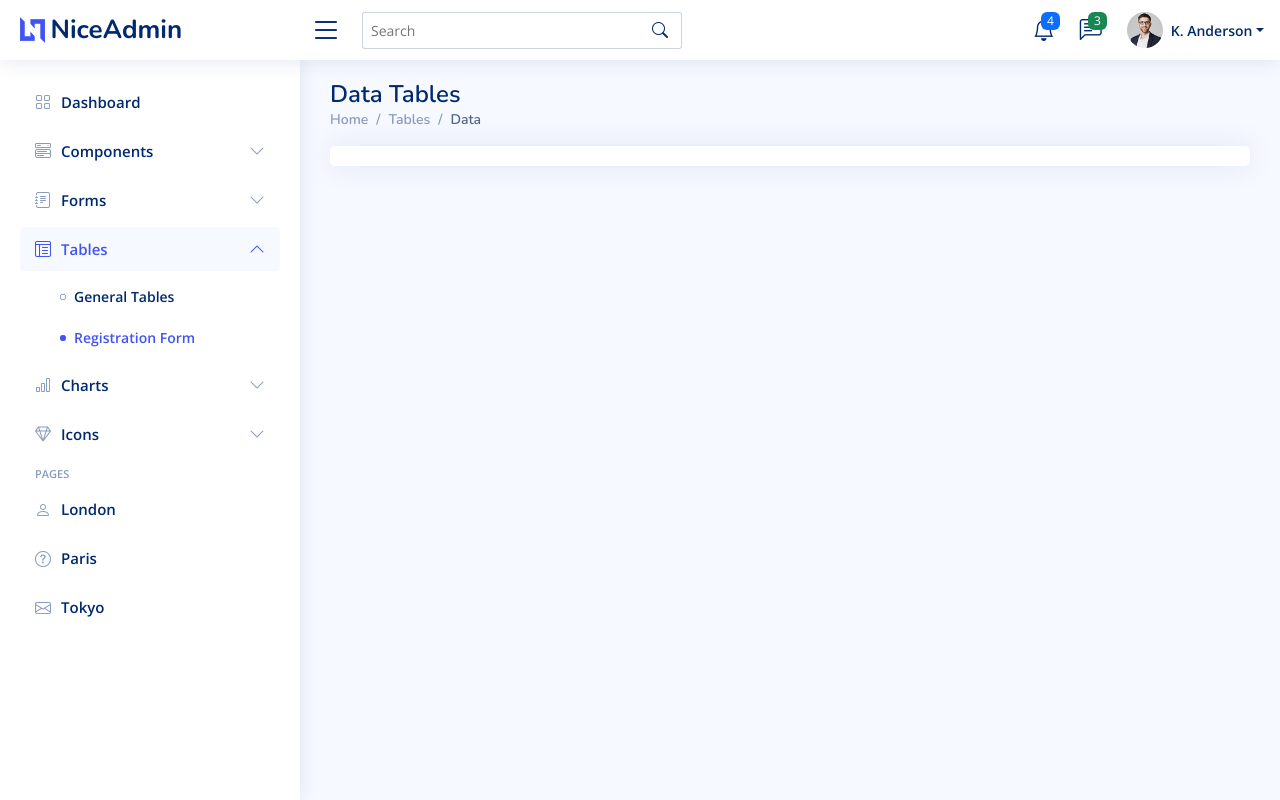
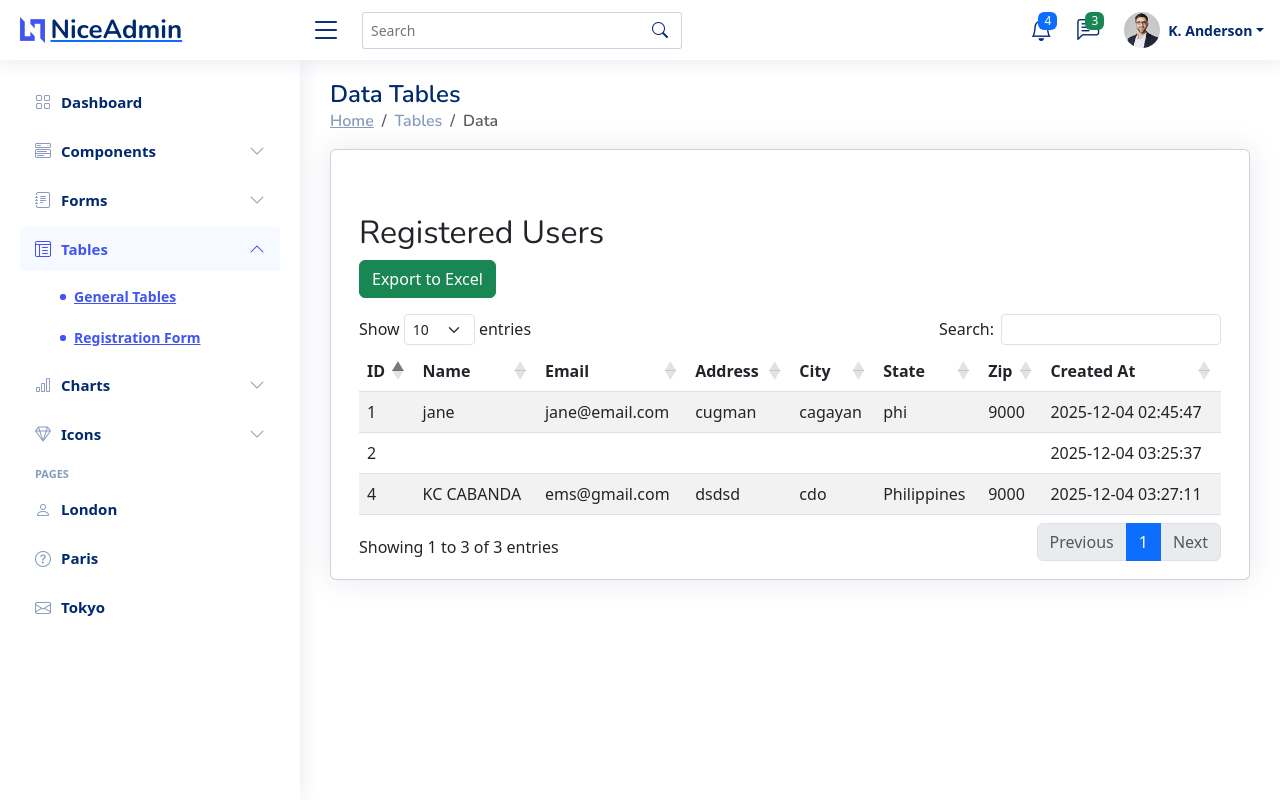
Before and after one commit to kcbells/BAM_ASNE, a PHP site: page /index.php?page=general_table in a window 1280 px wide. Run offline with PHP 8.4, Linux system fonts and the light colour scheme; data comes from the database, SQL or seed files in the repository; some libraries are stand-ins or nearby versions.

Commit message:
third commit

```diff
--- a/index.php
+++ b/index.php
@@ -393,7 +393,7 @@
         </a>
         <ul id="tables-nav" class="nav-content collapse show" data-bs-parent="#sidebar-nav">
           <li>
-            <a href="tables-general.html">
+            <a href="index.php?page=general_table" class="active">
               <i class="bi bi-circle"></i><span>General Tables</span>
             </a>
           </li>
@@ -515,6 +515,8 @@
                               case "registration_form":
                               include"modules/registration_form.php";
                               break;
+                              case "general_table":
+                              include"modules/general_table.php";
                       }
                     }
 ?>
--- a/modules/general_table.php
+++ b/modules/general_table.php
@@ -0,0 +1,99 @@
+<?php
+// DB connection
+$db_host = 'localhost';
+$db_user = 'root';
+$db_pass = '';
+$db_name = 'register_db';
+
+$conn = new mysqli($db_host, $db_user, $db_pass, $db_name);
+$conn->set_charset('utf8mb4');
+
+// ✅ If user clicks "Export" button, send Excel headers and data
+if (isset($_GET['export']) && $_GET['export'] == 'excel') {
+    header("Content-Type: application/vnd.ms-excel");
+    header("Content-Disposition: attachment; filename=users_export.xls");
+    header("Pragma: no-cache");
+    header("Expires: 0");
+
+    $result = $conn->query("SELECT * FROM users ORDER BY created_at DESC");
+
+    echo "<table border='1'>";
+    echo "<tr>
+            <th>ID</th>
+            <th>Name</th>
+            <th>Email</th>
+            <th>Address</th>
+            <th>City</th>
+            <th>State</th>
+            <th>Zip</th>
+            <th>Created At</th>
+          </tr>";
+
+    while ($row = $result->fetch_assoc()) {
+        echo "<tr>
+                <td>{$row['id']}</td>
+                <td>{$row['name']}</td>
+                <td>{$row['email']}</td>
+                <td>{$row['address']}</td>
+                <td>{$row['city']}</td>
+                <td>{$row['state']}</td>
+                <td>{$row['zip']}</td>
+                <td>{$row['created_at']}</td>
+              </tr>";
+    }
+    echo "</table>";
+    exit(); // stop here after export
+}
+
+// ✅ Otherwise, show the table in the browser
+$result = $conn->query("SELECT * FROM users ORDER BY created_at DESC");
+?>
+
+<!DOCTYPE html>
+<html>
+<head>
+  <title>Registered Users</title>
+  <link href="https://cdn.jsdelivr.net/npm/bootstrap@5.3.0/dist/css/bootstrap.min.css" rel="stylesheet">
+  <link rel="stylesheet" href="https://cdn.datatables.net/1.13.6/css/dataTables.bootstrap5.min.css">
+</head>
+<body>
+<div class="container mt-5">
+  <h2>Registered Users</h2>
+  <!-- Export button triggers ?export=excel -->
+  <a href="general_table.php?export=excel" class="btn btn-success mb-3">Export to Excel</a>
+
+  <table id="usersTable" class="table table-striped">
+    <thead>
+      <tr>
+        <th>ID</th><th>Name</th><th>Email</th><th>Address</th>
+        <th>City</th><th>State</th><th>Zip</th><th>Created At</th>
+      </tr>
+    </thead>
+    <tbody>
+      <?php while($row = $result->fetch_assoc()): ?>
+      <tr>
+        <td><?= $row['id'] ?></td>
+        <td><?= $row['name'] ?></td>
+        <td><?= $row['email'] ?></td>
+        <td><?= $row['address'] ?></td>
+        <td><?= $row['city'] ?></td>
+        <td><?= $row['state'] ?></td>
+        <td><?= $row['zip'] ?></td>
+        <td><?= $row['created_at'] ?></td>
+      </tr>
+      <?php endwhile; ?>
+    </tbody>
+  </table>
+</div>
+
+<script src="https://code.jquery.com/jquery-3.7.0.min.js"></script>
+<script src="https://cdn.datatables.net/1.13.6/js/jquery.dataTables.min.js"></script>
+<script src="https://cdn.datatables.net/1.13.6/js/dataTables.bootstrap5.min.js"></script>
+<script>
+  $(document).ready(function() {
+    $('#usersTable').DataTable();
+  });
+</script>
+</body>
+</html>
+<?php $conn->close(); ?>
```
Also changed, not shown: modules/registration_form.php (+59 -17 lines).
